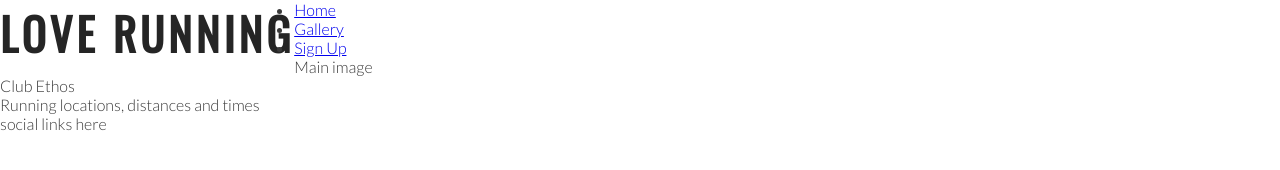
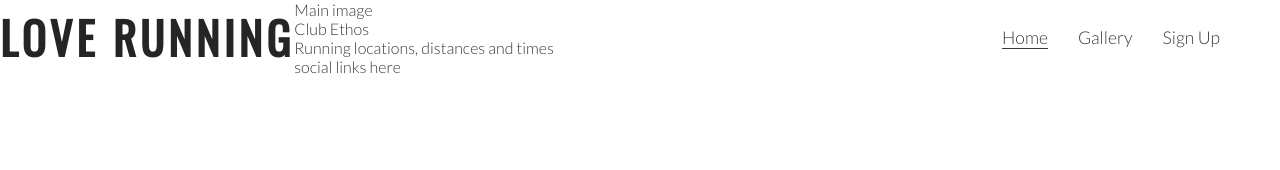
Before and after one commit to SebastianLopezDev/love-running, a plain HTML site: page index.html in a window 1280 px wide. Drawn offline with nearby package versions, Linux system fonts and the light colour scheme.

Commit message:
Style navigation links

```diff
--- a/assets/css/style.css
+++ b/assets/css/style.css
@@ -25,3 +25,34 @@ h1, h2 {
     float: left;
     font-size: 280%;
 }
+
+/* navigation links */
+
+#menu {
+    font-size: 110%;
+    list-style-type: none;
+    margin-right: 30px;
+}
+
+#menu, #logo {
+    line-height: 75px;
+}
+
+#menu li {
+    float: right;
+    list-style-type: none;
+    margin-right: 30px;
+}
+
+#menu a {
+    text-decoration: none;
+    color: inherit;
+}
+
+#menu a:hover {
+    border-bottom:  1px solid #3a3a3a;
+}
+
+.active {
+    border-bottom: 1px solid #3a3a3a;
+}
--- a/index.html
+++ b/index.html
@@ -18,12 +18,12 @@
             <h1 id="logo">Love Running</h1>
         </a>
         <nav>
-            <ul>
-                <li><a href="index.html">Home</a></li>
+            <ul id="menu">
+
+                <li><a href="#">Sign Up</a></li>
+
                 <li><a href="#">Gallery</a></li>
-                <li>
-                    <a href="#">Sign Up</a>
-                </li>
+                <li><a href="index.html" class="active">Home</a></li>
             </ul>
         </nav>
     </header>
```
